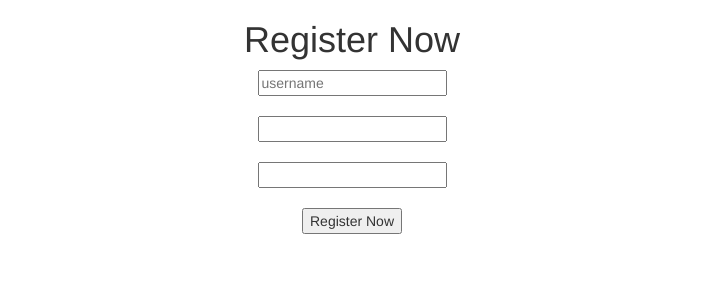
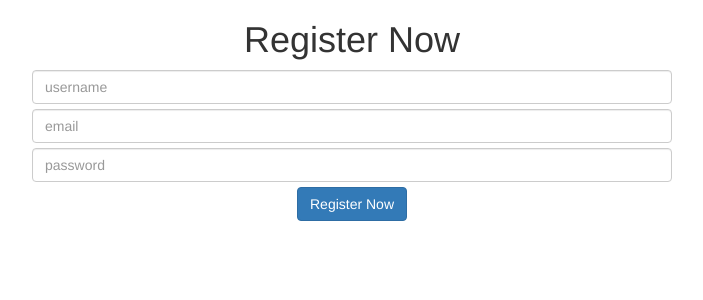
Before and after one commit to amrish94/first-website, a Flask app: page /register in a window 1280 px wide. Shown: the top 300 px of the page, without its empty margins (288-991 px from the left). Run offline with Flask 2, Linux system fonts and the light colour scheme; some libraries are stand-ins or nearby versions.

Commit message:
update on login and register file

```diff
--- a/templates/recieve_data.html
+++ b/templates/recieve_data.html
@@ -5,10 +5,15 @@
 <body>
 <div style="margin: 0 auto; text-align: center;"><h1>Register Now</h1>
 <form method="POST" novalidate>
-    <input type="text" name="username" placeholder="username"><br/><br/>
-    <input type="email" name="email"><br/><br/>
-    <input type="password" name="password"><br/><br/>
-    <input type="submit" value="Register Now">
+    <div class="form-group w-50" style="width: 50%; margin: 5px auto;">
+    <input type="text" class="form-control" name="username" placeholder="username">
+        </div>
+    <div class="form-group w-50" style="width: 50%; margin: 5px auto;">
+    <input type="email" class="form-control" name="email" placeholder="email">
+        </div>
+    <div class="form-group w-50" style="width: 50%; margin: 5px auto;">
+        <input type="password" class="form-control" name="password" placeholder="password"></div>
+    <input type="submit" value="Register Now" class="btn btn-primary">
 </form>
 </div>
 {%endblock%}
```
Also changed, not shown: templates/login.html (+6 -3 lines).
